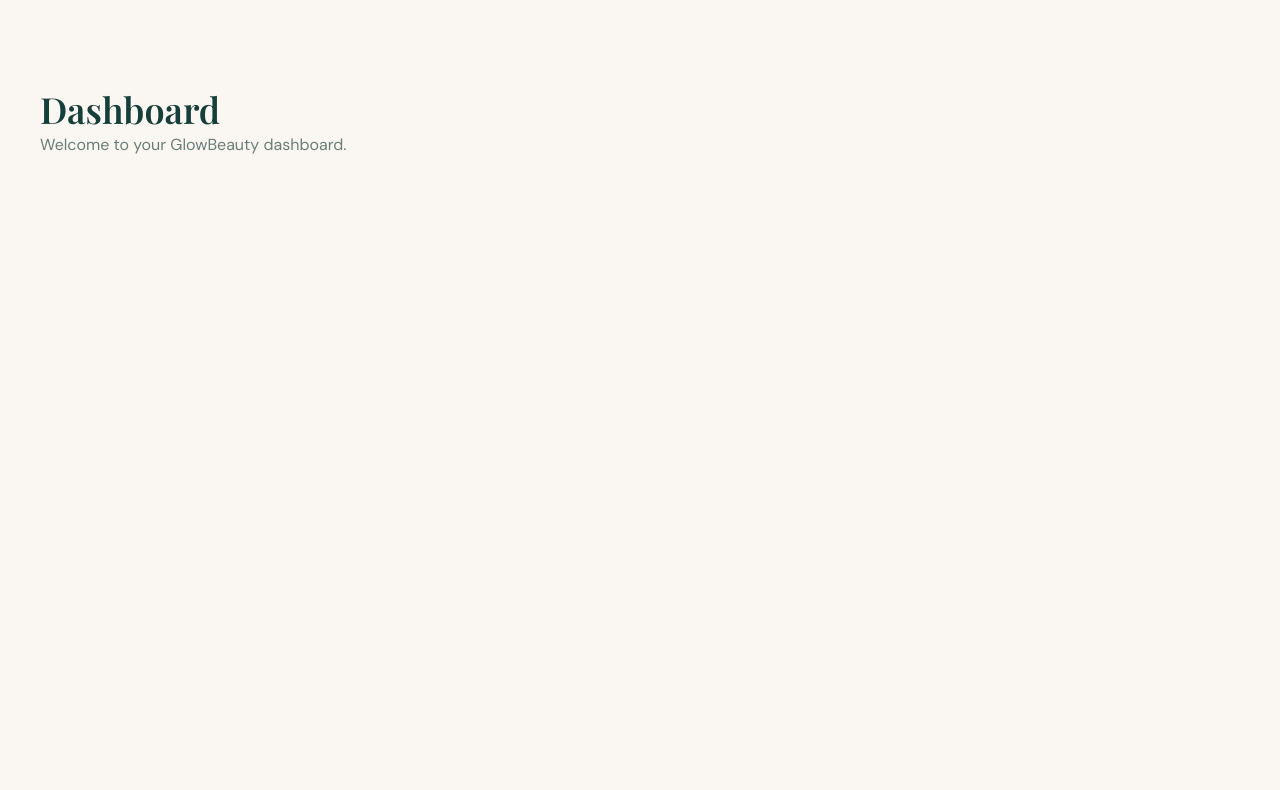
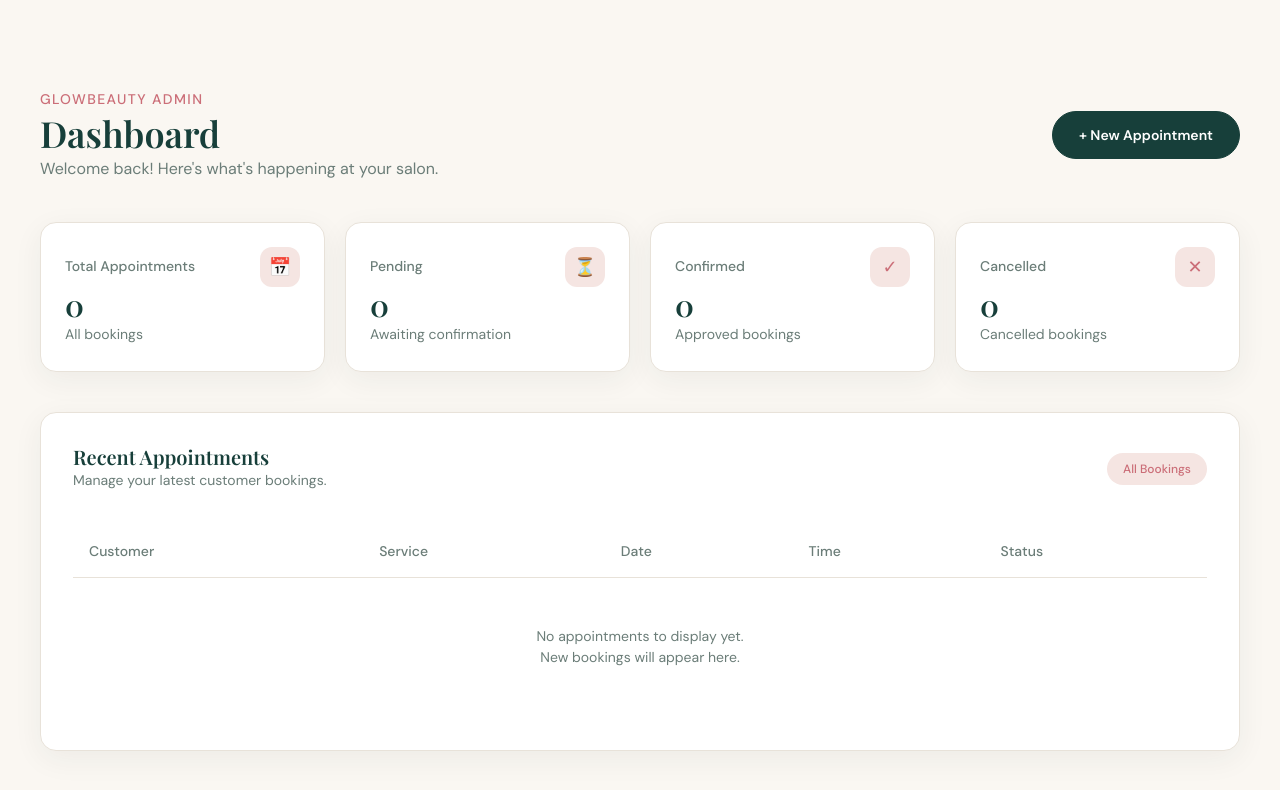
Before and after one commit to WakhraWeb/Appointment-Booking-system, a React (Vite) app: page /dashboard in a window 1280 px wide. Shown: the top 790 px of the page. Built offline with nearby package versions, Linux system fonts and the light colour scheme.

Commit message:
admin and customer dashboard

```diff
--- a/src/pages/Dashboard.jsx
+++ b/src/pages/Dashboard.jsx
@@ -1,11 +1,138 @@
+
+import { Link } from "react-router-dom";
+
+const stats = [
+    {
+        title: "Total Appointments",
+        value: "0",
+        description: "All bookings",
+        icon: "📅",
+    },
+    {
+        title: "Pending",
+        value: "0",
+        description: "Awaiting confirmation",
+        icon: "⏳",
+    },
+    {
+        title: "Confirmed",
+        value: "0",
+        description: "Approved bookings",
+        icon: "✓",
+    },
+    {
+        title: "Cancelled",
+        value: "0",
+        description: "Cancelled bookings",
+        icon: "✕",
+    },
+];
 
 export default function Dashboard() {
     return (
-        <main className="container-custom section-padding">
-            <h1 className="text-4xl font-semibold">Dashboard</h1>
-            <p className="mt-4 text-muted">
-                Welcome to your GlowBeauty dashboard.
-            </p>
+        <main className="min-h-screen bg-ivory">
+            <div className="container-custom section-padding">
+
+                {/* Header */}
+                <div className="flex flex-col gap-4 sm:flex-row sm:items-center sm:justify-between">
+                    <div>
+                        <p className="text-sm font-medium uppercase tracking-widest text-rose-dark">
+                            GlowBeauty Admin
+                        </p>
+
+                        <h1 className="mt-2 font-heading text-3xl font-semibold text-forest sm:text-4xl">
+                            Dashboard
+                        </h1>
+
+                        <p className="mt-2 text-muted">
+                            Welcome back! Here's what's happening at your salon.
+                        </p>
+                    </div>
+
+                    <Link
+                        to="/booking"
+                        className="btn-primary inline-flex items-center justify-center"
+                    >
+                        + New Appointment
+                    </Link>
+                </div>
+
+                {/* Statistics */}
+                <section className="mt-10 grid grid-cols-1 gap-5 sm:grid-cols-2 xl:grid-cols-4">
+                    {stats.map((stat) => (
+                        <div
+                            key={stat.title}
+                            className="rounded-2xl border border-border bg-white p-6 shadow-card"
+                        >
+                            <div className="flex items-center justify-between">
+                                <p className="text-sm font-medium text-muted">
+                                    {stat.title}
+                                </p>
+
+                                <span className="flex h-10 w-10 items-center justify-center rounded-xl bg-blush text-lg text-rose-dark">
+                                    {stat.icon}
+                                </span>
+                            </div>
+
+                            <h2 className="mt-5 text-3xl font-semibold text-forest">
+                                {stat.value}
+                            </h2>
+
+                            <p className="mt-2 text-sm text-muted">
+                                {stat.description}
+                            </p>
+                        </div>
+                    ))}
+                </section>
+
+                {/* Appointments */}
+                <section className="mt-10 rounded-2xl border border-border bg-white p-6 shadow-card sm:p-8">
+                    <div className="flex flex-col gap-2 sm:flex-row sm:items-center sm:justify-between">
+                        <div>
+                            <h2 className="text-xl font-semibold text-forest">
+                                Recent Appointments
+                            </h2>
+
+                            <p className="mt-1 text-sm text-muted">
+                                Manage your latest customer bookings.
+                            </p>
+                        </div>
+
+                        <span className="w-fit rounded-full bg-blush px-4 py-2 text-xs font-medium text-rose-dark">
+                            All Bookings
+                        </span>
+                    </div>
+
+                    <div className="mt-8 overflow-x-auto">
+                        <table className="w-full min-w-[650px] text-left">
+                            <thead>
+                                <tr className="border-b border-border text-sm text-muted">
+                                    <th className="px-4 py-4 font-medium">Customer</th>
+                                    <th className="px-4 py-4 font-medium">Service</th>
+                                    <th className="px-4 py-4 font-medium">Date</th>
+                                    <th className="px-4 py-4 font-medium">Time</th>
+                                    <th className="px-4 py-4 font-medium">Status</th>
+                                </tr>
+                            </thead>
+
+                            <tbody>
+                                <tr>
+                                    <td
+                                        colSpan="5"
+                                        className="px-4 py-12 text-center text-sm text-muted"
+                                    >
+                                        No appointments to display yet.
+                                        <p className="mt-2">
+                                            New bookings will appear here.
+                                        </p>
+                                    </td>
+                                </tr>
+                            </tbody>
+                        </table>
+                    </div>
+                </section>
+
+            </div>
         </main>
     );
 }
```
